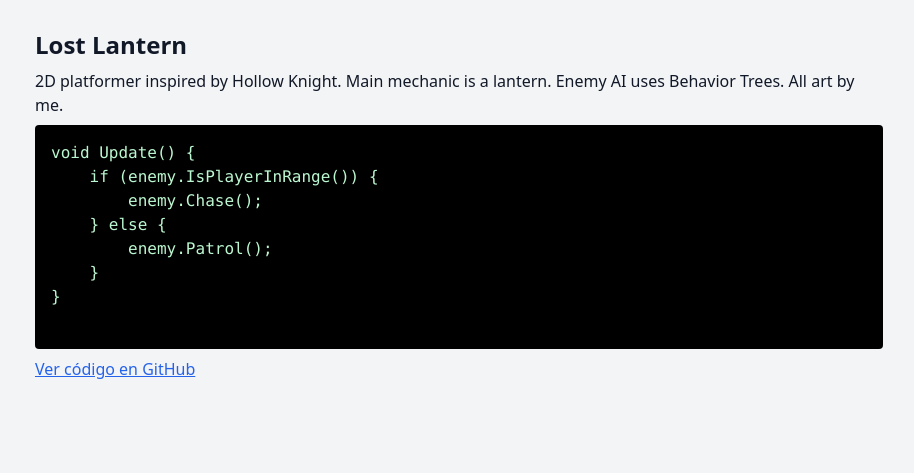
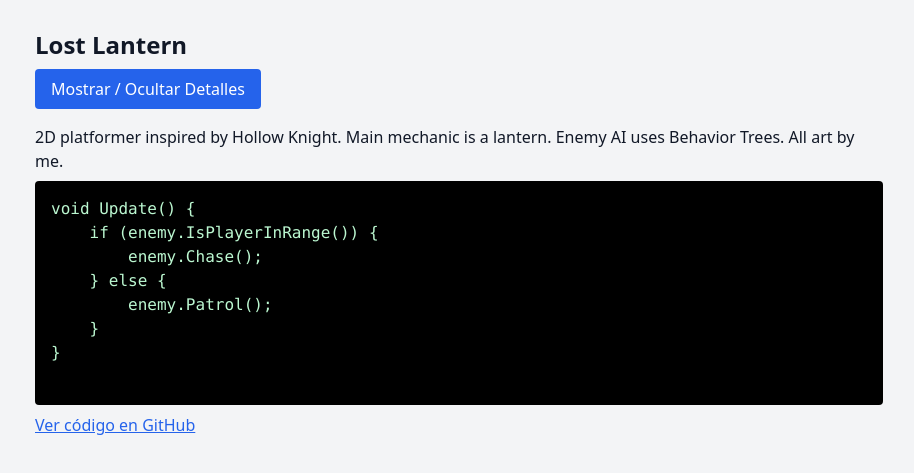
Before and after one commit to javman18/javman18.github.io, a plain HTML site: page index.html in a window 1280 px wide. Shown: the part 563-1036 px from the top of the page, without its empty margins (181-1095 px from the left). Drawn offline with nearby package versions, Linux system fonts and the light colour scheme.

Commit message:
dropdown

```diff
--- a/index.html
+++ b/index.html
@@ -19,11 +19,16 @@
       </div>
     </div>
 
-    <!-- Proyecto -->
+    <!-- Proyecto con toggle -->
     <div class="mb-12">
       <h2 class="text-2xl font-semibold mb-2">Lost Lantern</h2>
-      <p class="mb-2">2D platformer inspired by Hollow Knight. Main mechanic is a lantern. Enemy AI uses Behavior Trees. All art by me.</p>
-      <pre class="bg-black text-green-200 p-4 overflow-x-auto rounded">
+      <button onclick="toggleProject()" class="mb-4 px-4 py-2 bg-blue-600 text-white rounded hover:bg-blue-700">
+        Mostrar / Ocultar Detalles
+      </button>
+
+      <div id="projectContent" class="transition-all duration-300 ease-in-out">
+        <p class="mb-2">2D platformer inspired by Hollow Knight. Main mechanic is a lantern. Enemy AI uses Behavior Trees. All art by me.</p>
+        <pre class="bg-black text-green-200 p-4 overflow-x-auto rounded">
 void Update() {
     if (enemy.IsPlayerInRange()) {
         enemy.Chase();
@@ -31,9 +36,17 @@ void Update() {
         enemy.Patrol();
     }
 }
-      </pre>
-      <a href="#" class="inline-block mt-2 text-blue-600 underline">Ver código en GitHub</a>
+        </pre>
+        <a href="#" class="inline-block mt-2 text-blue-600 underline">Ver código en GitHub</a>
+      </div>
     </div>
   </div>
+
+  <script>
+    function toggleProject() {
+      const content = document.getElementById('projectContent');
+      content.classList.toggle('hidden');
+    }
+  </script>
 </body>
 </html>
```
